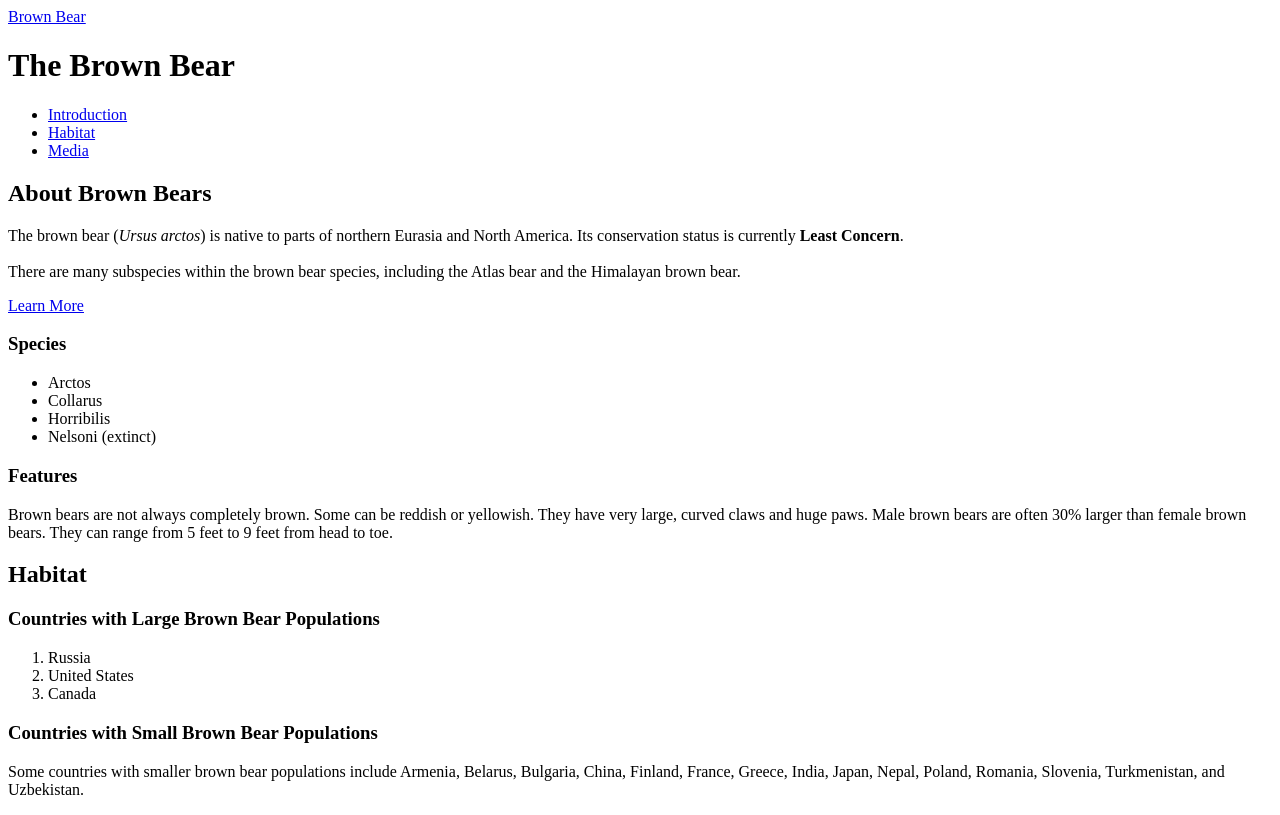
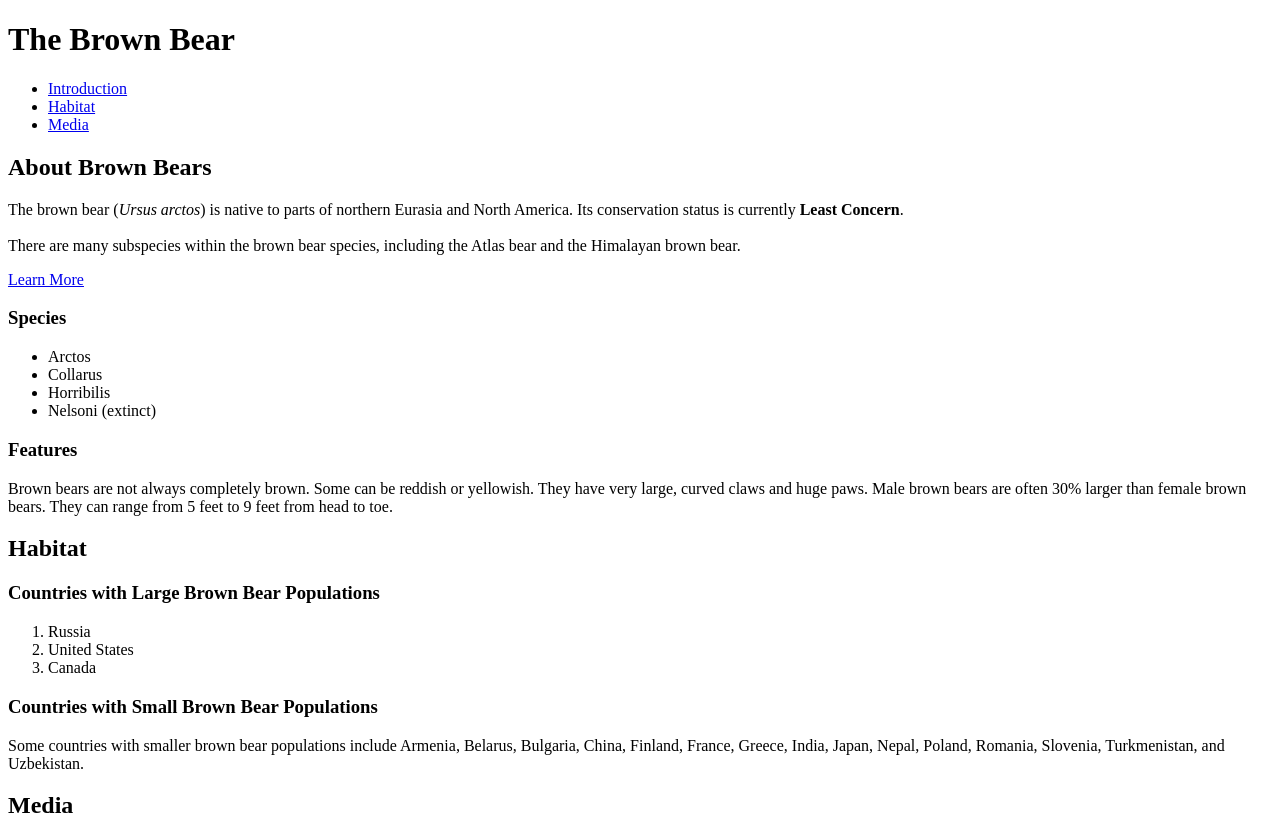
Before and after one commit to PSGtatitos/The-Brown-Bear, a plain HTML site: page index.html in a window 1280 px wide. Shown: the top 815 px of the page. Drawn offline with Linux system fonts and the light colour scheme.

Commit message:
Update index.html

```diff
--- a/index.html
+++ b/index.html
@@ -5,9 +5,6 @@
   </head>
 
   <body>
-    <nav>
-      <a href="./index.html">Brown Bear</a>
-    </nav>
     <h1>The Brown Bear</h1>
     <nav>
       <ul>
```
